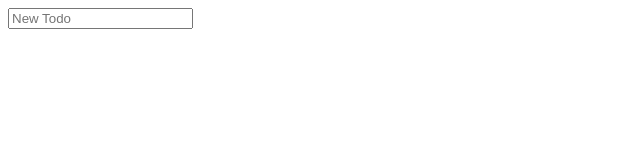
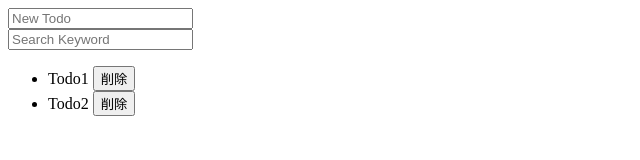
Before and after one commit to YokoyamaGen/todo_vue, a plain HTML site: page index.html in a window 1280 px wide. Shown: the whole page, without its empty margins (0-640 px from the left). Drawn offline with nearby package versions, Linux system fonts and the light colour scheme.

Commit message:
フィルター機能を追加

```diff
--- a/index.html
+++ b/index.html
@@ -13,9 +13,10 @@
     <input type="text" v-on:keypress.enter.prevent="additem($event.target.value)" ref="todoText" placeholder="New Todo">
   </label>
   <br>
+    <input type="text" v-model="keyword" placeholder="Search Keyword">
   <ul>
-    <li v-for="(todo, index) in todoList">{{ todo }}
-      <button v-on:click="deleteitem(index)">削除</button>
+    <li v-for="(todo, index) in filteredTodo">{{ todo }}
+      <button v-on:click="deleteitem(todo)">削除</button>
     </li>
   </ul>
 </div>
--- a/js/todo.js
+++ b/js/todo.js
@@ -1,17 +1,37 @@
 new Vue({
   el: "#app",
   data: {
-    todoList: [],
+    todoList: [
+      "Todo1",
+      "Todo2",
+    ],
+    keyword: "",
   },
   methods: {
     additem: function (arg) {
       this.todoList.push(arg);
       this.$refs.todoText.value = "";
     },
-    deleteitem: function (index) {
-      if (confirm("「" + this.todoList[index] + "」のtodoを削除しますか？")) {
-        this.todoList.splice(index, 1);
+    deleteitem: function (todo) {
+      let deleteIndex = this.todoList.indexOf(todo);
+      if (
+        confirm(
+          "「" + this.todoList[deleteIndex] + "」のtodoを削除しますか？"
+        )
+      ) {
+        this.todoList.splice(deleteIndex, 1);
       }
     },
   },
+  computed: {
+    filteredTodo: function () {
+      let todoList = [];
+      for (let todo of this.todoList) {
+        if (todo.indexOf(this.keyword) !== -1) {
+          todoList.push(todo);
+        }
+      }
+      return todoList;
+    },
+  },
 });
```
